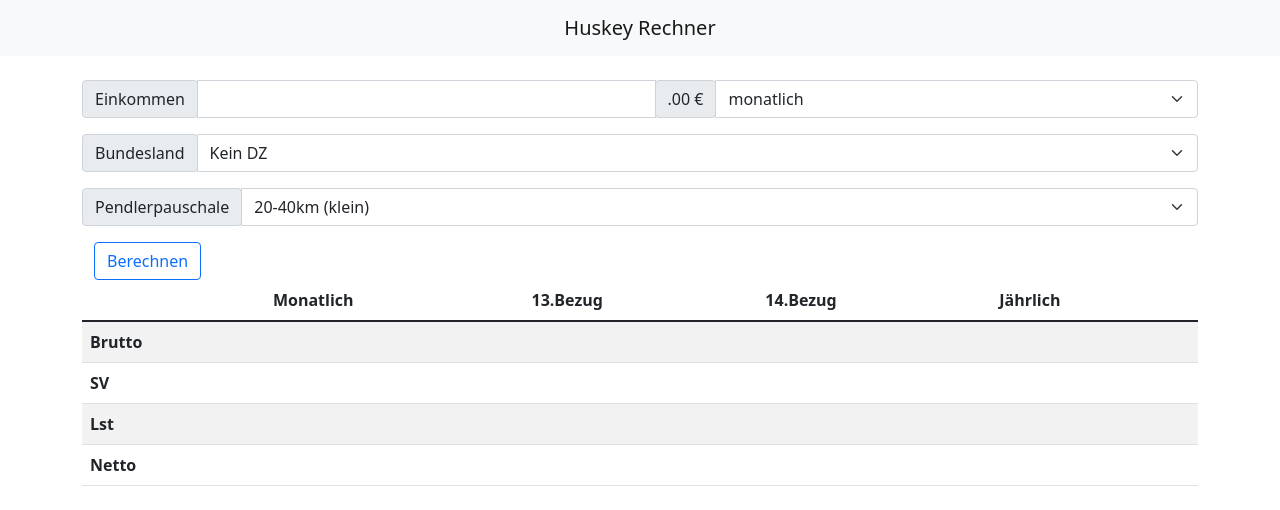
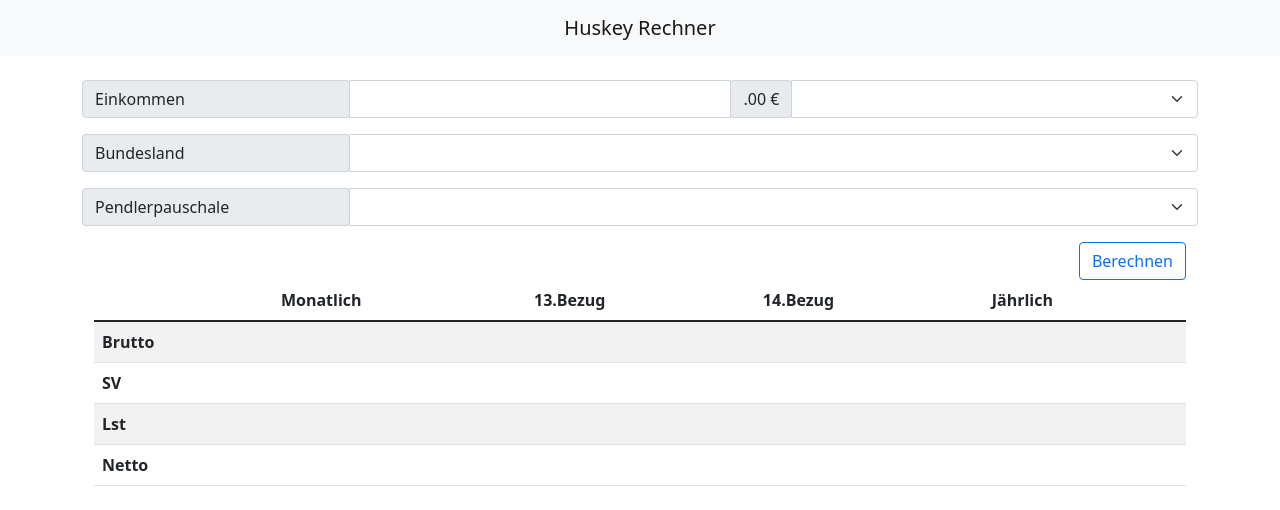
Before and after one commit to domPreim/Hackathon, an Angular app in the folder huskey-calculator/: page / in a window 1280 px wide. Shown: the top 510 px of the page. Built offline with nearby package versions, Linux system fonts and the light colour scheme.

Commit message:
added formcontrol

```diff
--- a/huskey-calculator/src/app/app.module.ts
+++ b/huskey-calculator/src/app/app.module.ts
@@ -3,6 +3,7 @@ import { BrowserModule } from '@angular/platform-browser';
 
 import { AppComponent } from './app.component';
 import { CalculatorComponent } from './calculator/calculator.component';
+import {FormControl, FormsModule} from "@angular/forms";
 
 @NgModule({
   declarations: [
@@ -10,7 +11,8 @@ import { CalculatorComponent } from './calculator/calculator.component';
     CalculatorComponent
   ],
   imports: [
-    BrowserModule
+    BrowserModule,
+    FormsModule
   ],
   providers: [],
   bootstrap: [AppComponent]
--- a/huskey-calculator/src/app/calculator/calculator.component.html
+++ b/huskey-calculator/src/app/calculator/calculator.component.html
@@ -1,16 +1,19 @@
 <div class="container mt-4">
+  <form #f="ngForm" (ngSubmit)="onSubmit(f)" novalidate>
     <div class="row">
       <div class="input-group mb-3">
         <div class="input-group-prepend">
           <span class="input-group-text" id="input-income">Einkommen</span>
         </div>
-        <input type="number" min="0" class="form-control" aria-label="Sizing example input" aria-describedby="input-income">
+        <input name="salary" ngModel type="number" min="0" class="form-control" aria-label="Sizing example input"
+               aria-describedby="input-income">
+
         <div class="input-group-append">
           <div class="input-group-text"> .00 €</div>
         </div>
-        <select class="form-select" aria-label="Select fee group">
-          <option selected value="1">monatlich</option>
-          <option value="2">jährlich</option>
+        <select name="isMonth" ngModel class="form-select" aria-label="Select fee group">
+          <option selected [ngValue]="true">monatlich</option>
+          <option [ngValue]="false">jährlich</option>
         </select>
       </div>
 
@@ -38,7 +41,8 @@
         <div class="input-group-prepend">
           <span class="input-group-text" id="selector-state">Bundesland</span>
         </div>
-      <select class="form-select" aria-label="Select fee group">
+        <select name="state" ngModel class="form-select" aria-label="Select fee group">
+          <option selected value="0">Wien</option>
           <option value="1">Burgenland</option>
           <option value="2">Kärnten</option>
           <option value="3">Niederösterreich</option>
@@ -47,8 +51,6 @@
           <option value="6">Steiermark</option>
           <option value="7">Tirol</option>
           <option value="8">Voralberg</option>
-        <option value="9">Wien</option>
-        <option selected>Kein DZ</option>
         </select>
       </div>
     </div>
@@ -58,7 +60,8 @@
         <div class="input-group-prepend">
           <span class="input-group-text">Pendlerpauschale</span>
         </div>
-        <select class="form-select" aria-label="Select fee group">
+        <select name="commuterTax" ngModel class="form-select" aria-label="Select fee group">
+          <option value="0">Keine</option>
           <option value="1">20-40km (klein)</option>
           <option value="2">40-60km (klein)</option>
           <option value="3">ab 60km (klein)</option>
@@ -71,9 +74,10 @@
     </div>
 
     <div class="container">
-    <button class="btn btn-outline-primary" id="calc-button">Berechnen</button>
+      <button class="btn btn-outline-primary float-end" id="calc-button" type="submit">Berechnen</button>
     </div>
-</div>
+  </form>
+
 
   <div class="container">
     <table class="table table-striped">
@@ -118,3 +122,4 @@
       </tbody>
     </table>
   </div>
+</div>
--- a/huskey-calculator/src/app/calculator/calculator.component.scss
+++ b/huskey-calculator/src/app/calculator/calculator.component.scss
@@ -1,3 +1,3 @@
-#calc-button {
-
+.input-group-prepend{
+  width: 24%;
 }
--- a/huskey-calculator/src/app/calculator/calculator.component.ts
+++ b/huskey-calculator/src/app/calculator/calculator.component.ts
@@ -1,4 +1,5 @@
 import { Component, OnInit } from '@angular/core';
+import {FormControl, NgForm} from "@angular/forms";
 
 @Component({
   selector: 'app-calculator',
@@ -12,4 +13,7 @@ export class CalculatorComponent implements OnInit {
   ngOnInit(): void {
   }
 
+  onSubmit(f: NgForm) {
+    console.log(f.value);
+  }
 }
```
Lines whose indentation alone changed are shown as unchanged.
